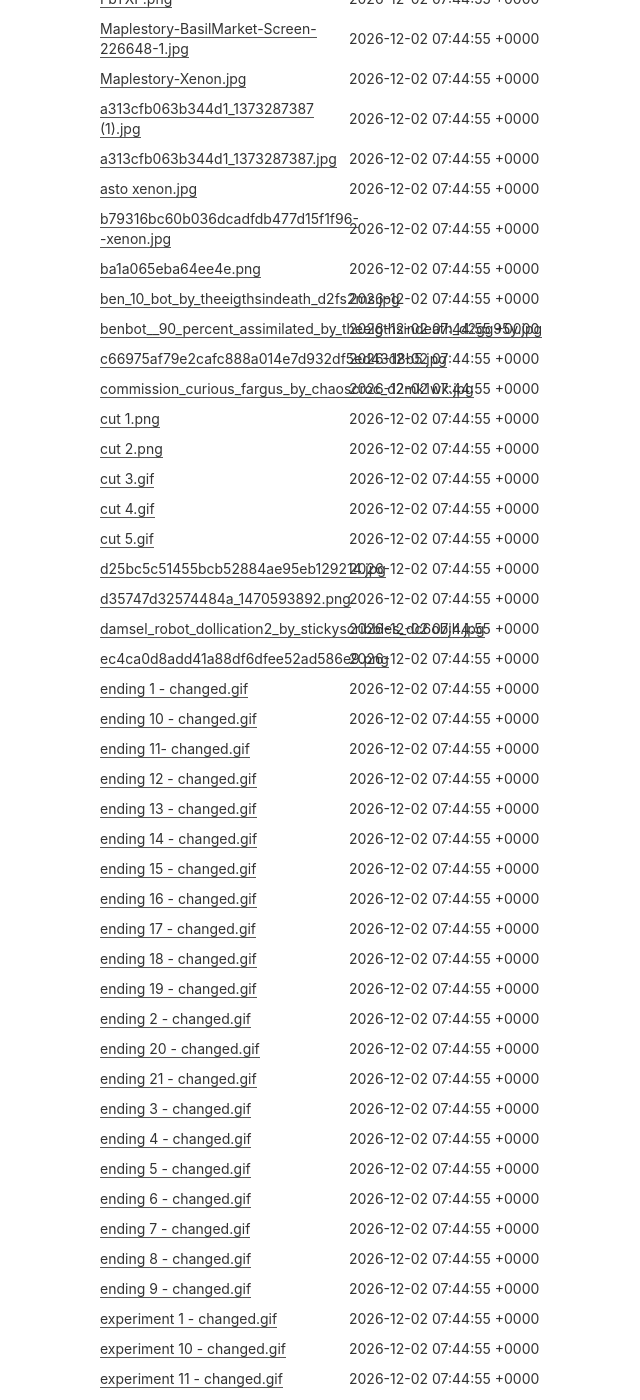
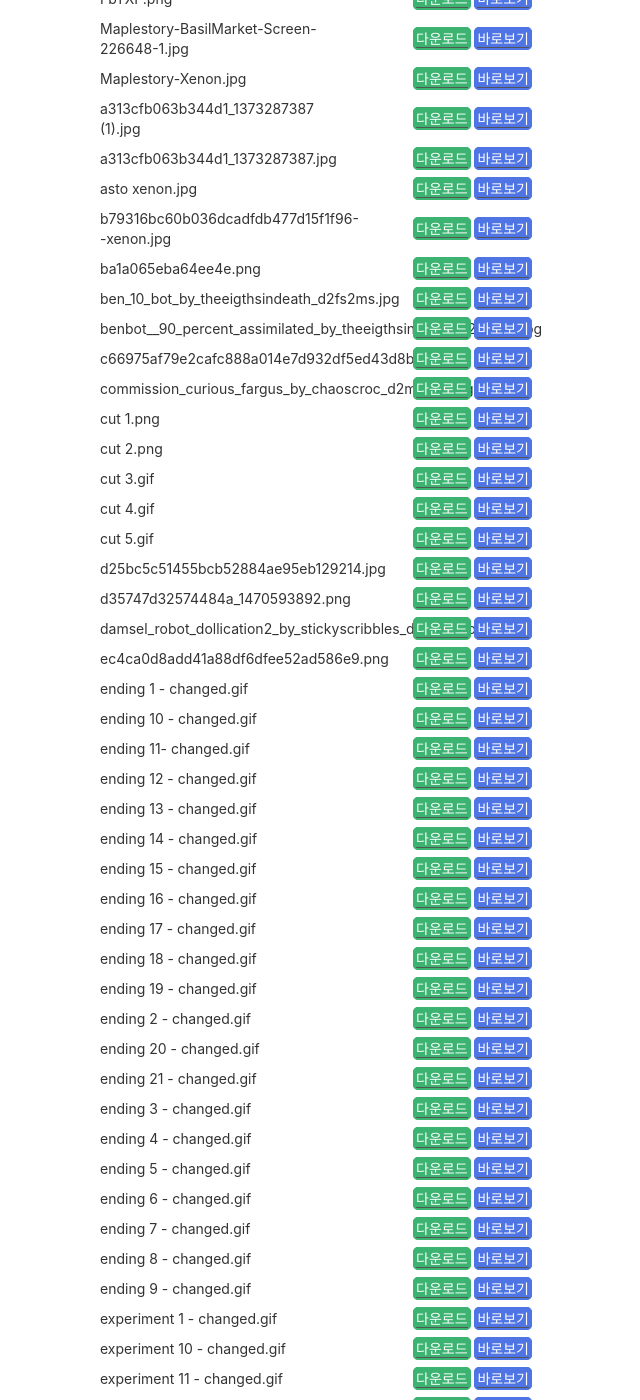
Before and after one commit to stevenoh0908/stevenoh0908.github.io, a Jekyll site: the page built from gallery-listed.html, in a window 1280 px wide and 1400 px high, scrolled down 1410 px. Shown: the whole window, without its empty margins (292-932 px from the left). Built offline with Jekyll 4.4.1, drawn with Linux system fonts in a browser that asks for light colours; some of the changed text lies outside the part shown.

Commit message:
Update gallery-listed.html

```diff
--- a/gallery-listed.html
+++ b/gallery-listed.html
@@ -17,8 +17,8 @@ layout: default
         {% assign files = site.static_files | where: "images", true %}
         {% for myfile in files %}
           <tr>
-            <td><a href="{{ myfile.path }}">{{ myfile.name }}</a></td>
-            <td>{{ myfile.modified_time }}</td>
+            <td>{{ myfile.name }}</td>
+            <td><center><span style="border: 1px solid #3CB371; background-color: #3CB371; color: white; padding: 2px; border-radius: 5px; margin: 5px auto;"><a href="{{ myfile.path }}" download>다운로드</a></span> <span style="border: 1px solid #4f74e3; background-color: #4f74e3; color: white; padding: 2px; border-radius: 5px; margin: 5px auto;"><a href="{{ myfile.path }}">바로보기</a></center></span></td
           </tr>
         {% endfor %}
     </tbody>
```
Also changed, not shown: other parts of gallery-listed.html (+1 -1 lines).
